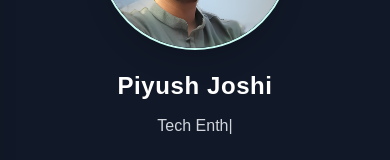
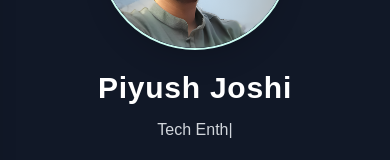
Before and after one commit to Piyush0049/MyPortfolio, a React (Create React App) app: page / in a window 390 px wide. Shown: the part 238-398 px from the top of the page. Built offline with nearby package versions, Linux system fonts and the light colour scheme.

Commit message:
bg changes 3

```diff
--- a/src/components/Pages/Home.jsx
+++ b/src/components/Pages/Home.jsx
@@ -31,7 +31,7 @@ const Home = () => {
               />
             </Fade>
             <Bounce>
-              <h1 className="text-2xl md:text-5xl mt-5 text-white font-extrabold tracking-wide">
+              <h1 className="text-3xl md:text-5xl mt-5 text-white font-extrabold tracking-wide">
                 Piyush Joshi
               </h1>
             </Bounce>
```
